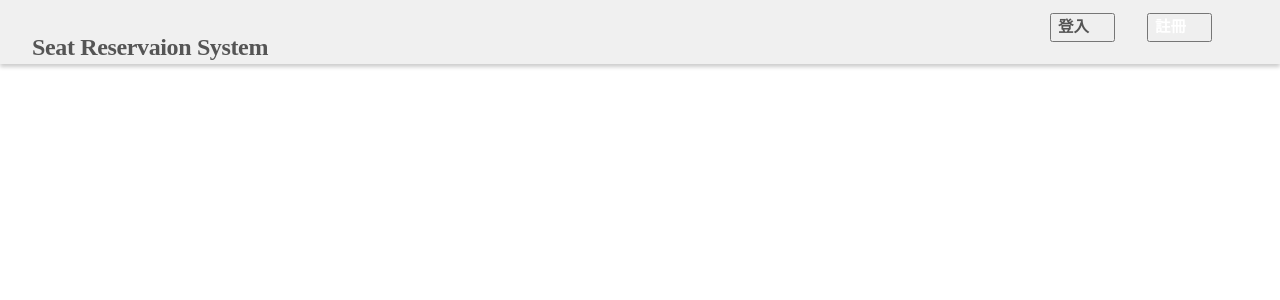
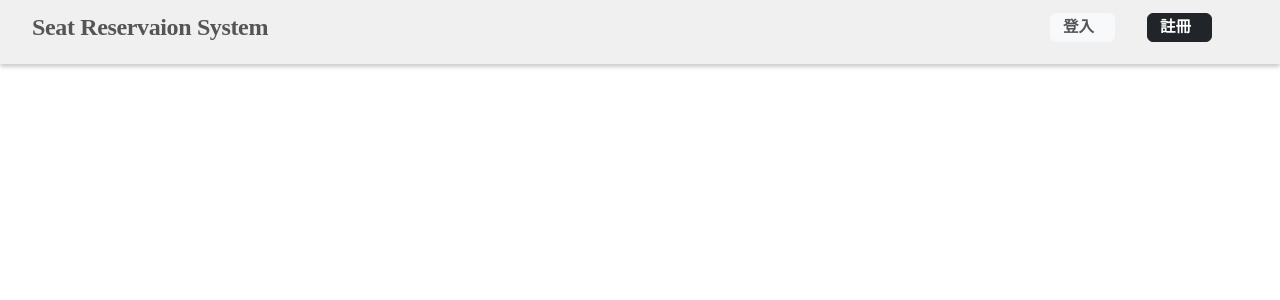
Before and after one commit to Nahemah1022/Seat-Reservation-System, a Vue app in the folder web-frontend/: page / in a window 1280 px wide. Shown: the top 300 px of the page. Built offline with nearby package versions, Linux system fonts and the light colour scheme.

Commit message:
[Modification] Make vue can use bootstrap

```diff
--- a/web-frontend/src/App.vue
+++ b/web-frontend/src/App.vue
@@ -1,12 +1,17 @@
 <template>
-  <nav>
-    <router-link to="/">Home</router-link> |
-    <router-link to="/about">About</router-link>
-  </nav>
-  <router-view />
+  <div id="app">
+    <router-view></router-view>
+  </div>
 </template>
 
+<script>
+export default {
+  name: "App",
+};
+</script>
+
 <style lang="scss">
+@import "~bootstrap/scss/bootstrap";
 #app {
   font-family: Avenir, Helvetica, Arial, sans-serif;
   -webkit-font-smoothing: antialiased;
@@ -14,17 +19,4 @@
   text-align: center;
   color: #2c3e50;
 }
-
-nav {
-  padding: 30px;
-
-  a {
-    font-weight: bold;
-    color: #2c3e50;
-
-    &.router-link-exact-active {
-      color: #42b983;
-    }
-  }
-}
 </style>
```
